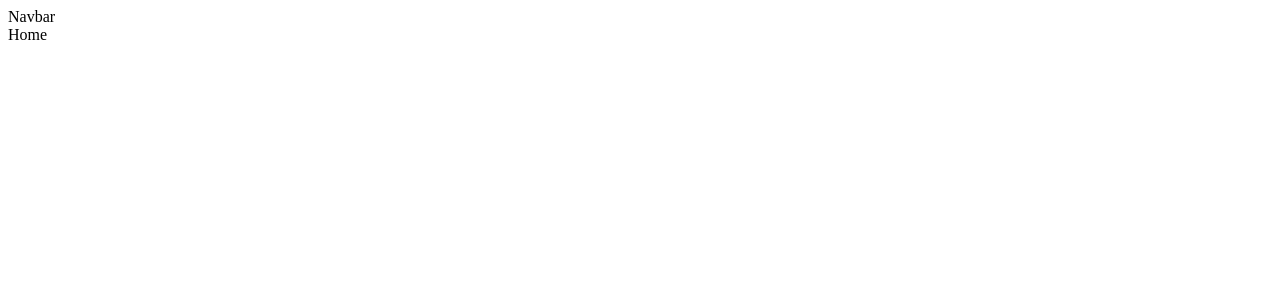
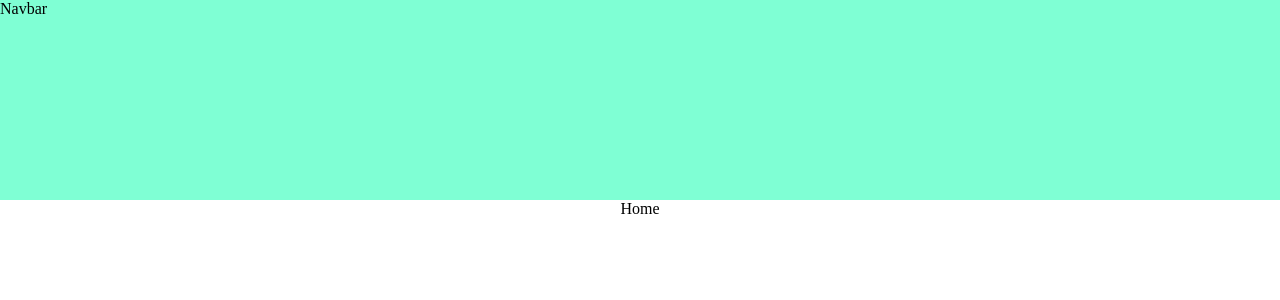
Before and after one commit to sesamDev/shopping-cart, a React (Create React App) app: page / in a window 1280 px wide. Shown: the top 300 px of the page. Built offline with nearby package versions, Linux system fonts and the light colour scheme.

Commit message:
Organizing project structure

```diff
--- a/src/App.js
+++ b/src/App.js
@@ -1,7 +1,9 @@
+import "./styles/App.css";
+
 import { BrowserRouter, Route, Routes } from "react-router-dom";
 
 import Catalog from "./components/routes/Catalog";
-import Checkout from "./components/Checkout";
+import Checkout from "./components/routes/Checkout";
 import Contact from "./components/routes/Contact";
 import Home from "./components/routes/Home";
 import Nav from "./components/Nav";
@@ -15,6 +17,7 @@ function App() {
           <Route path="/" element={<Home />} />
           <Route path="/catalog" element={<Catalog />} />
           <Route path="/contact" element={<Contact />} />
+          <Route path="/checkout" element={<Checkout />} />
         </Routes>
       </BrowserRouter>
     </div>
--- a/src/components/Nav.js
+++ b/src/components/Nav.js
@@ -1,7 +1,9 @@
+import "../styles/Nav.css";
+
 import React from "react";
 
 const Nav = () => {
-  return <div>Navbar</div>;
+  return <div className="Nav">Navbar</div>;
 };
 
 export default Nav;
--- a/src/styles/App.css
+++ b/src/styles/App.css
@@ -0,0 +1,12 @@
+* {
+  margin: 0;
+  padding: 0;
+}
+
+.App {
+  height: 100vh;
+  width: 100vw;
+  display: flex;
+  flex-direction: column;
+  align-items: center;
+}
--- a/src/styles/Nav.css
+++ b/src/styles/Nav.css
@@ -0,0 +1,5 @@
+.Nav {
+  width: 100vw;
+  min-height: 200px;
+  background-color: aquamarine;
+}
```
Also changed, not shown: src/components/routes/Checkout.js (renamed from src/components/Checkout.js).
